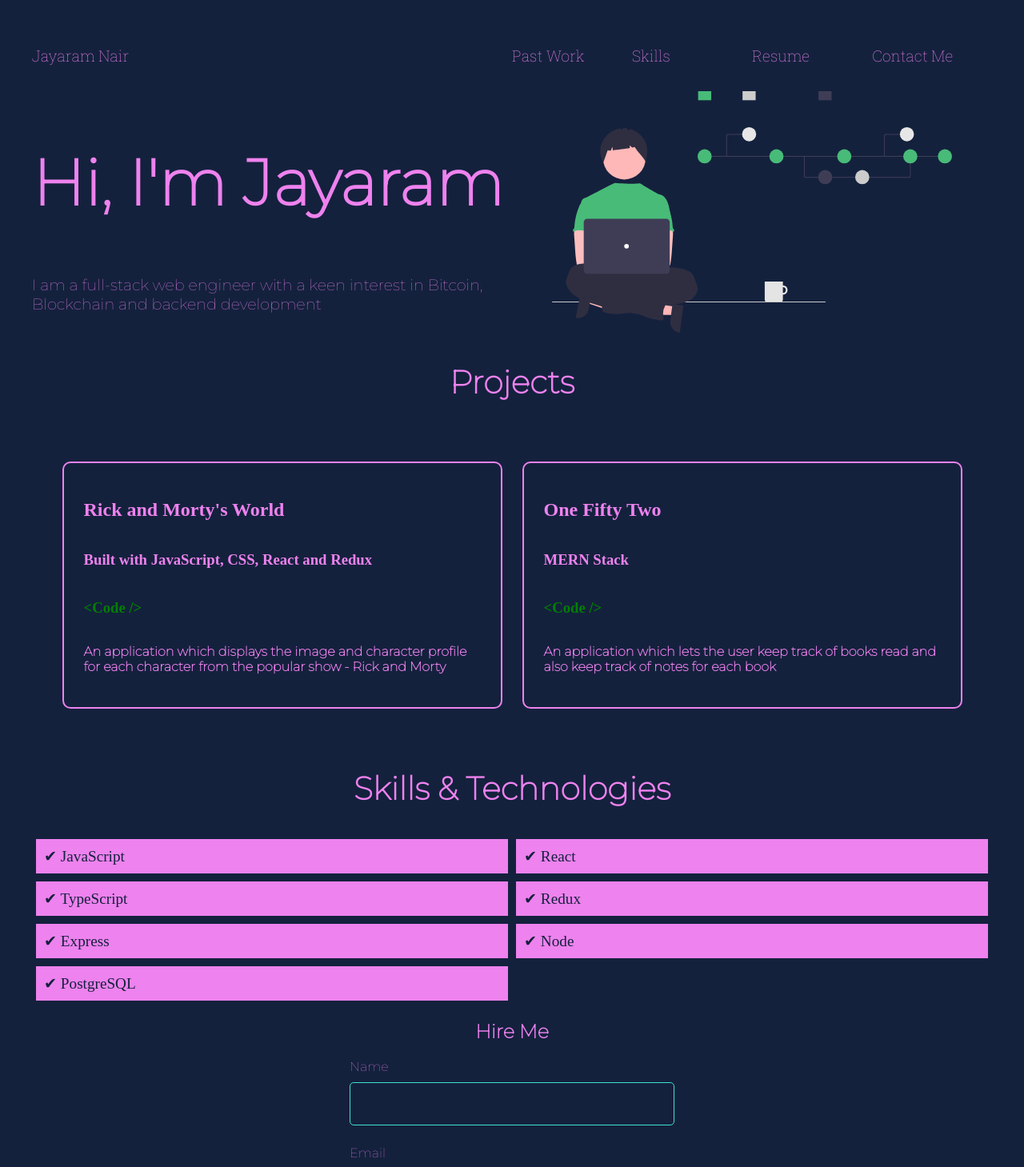
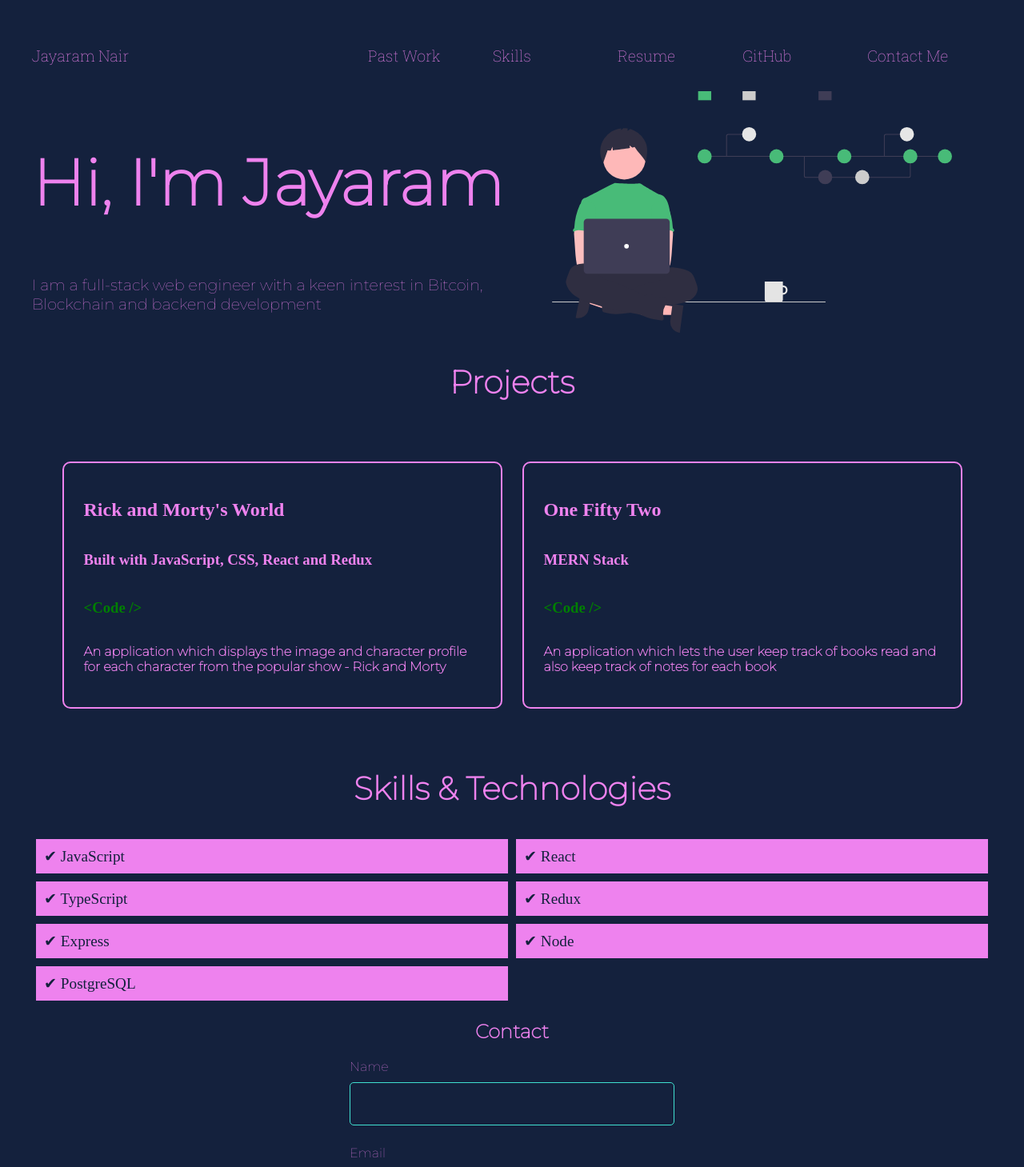
Before and after one commit to jayaramsivaramannair/jayaram_portfolio, a React (Create React App) app: page / in a window 1280 px wide. Shown: the top 1459 px of the page at 80% size. Built offline with nearby package versions, Linux system fonts and the light colour scheme.

Commit message:
Added GitHub Link to Navbar component

```diff
--- a/src/components/Contact.js
+++ b/src/components/Contact.js
@@ -32,7 +32,7 @@ function Contact() {
       <div className="contact-form">
           <form netlify name="contact" onSubmit={handleSubmit}>
             <h2>
-              Hire Me
+              Contact
             </h2>
             <p></p>
             <div className="contact-form-name">
--- a/src/components/Navbar.js
+++ b/src/components/Navbar.js
@@ -16,6 +16,9 @@ function Navbar() {
        <a href="https://docs.google.com/document/d/1qrSbm4RprbOVclcegfUE3BuRHitdKDbe307vRaock5s/edit?usp=sharing">
          Resume
        </a>
+       <a href="https://github.com/jayaramsivaramannair">
+         GitHub
+       </a>
        <a href="#contact">
          Contact Me
        </a>
--- a/src/index.css
+++ b/src/index.css
@@ -21,7 +21,7 @@ a {
 
 header div {
   display: grid;
-  grid-template-columns: 50% 1fr 1fr 1fr 1fr;
+  grid-template-columns: 35% 1fr 1fr 1fr 1fr 1fr;
 }
 
 header {
```
